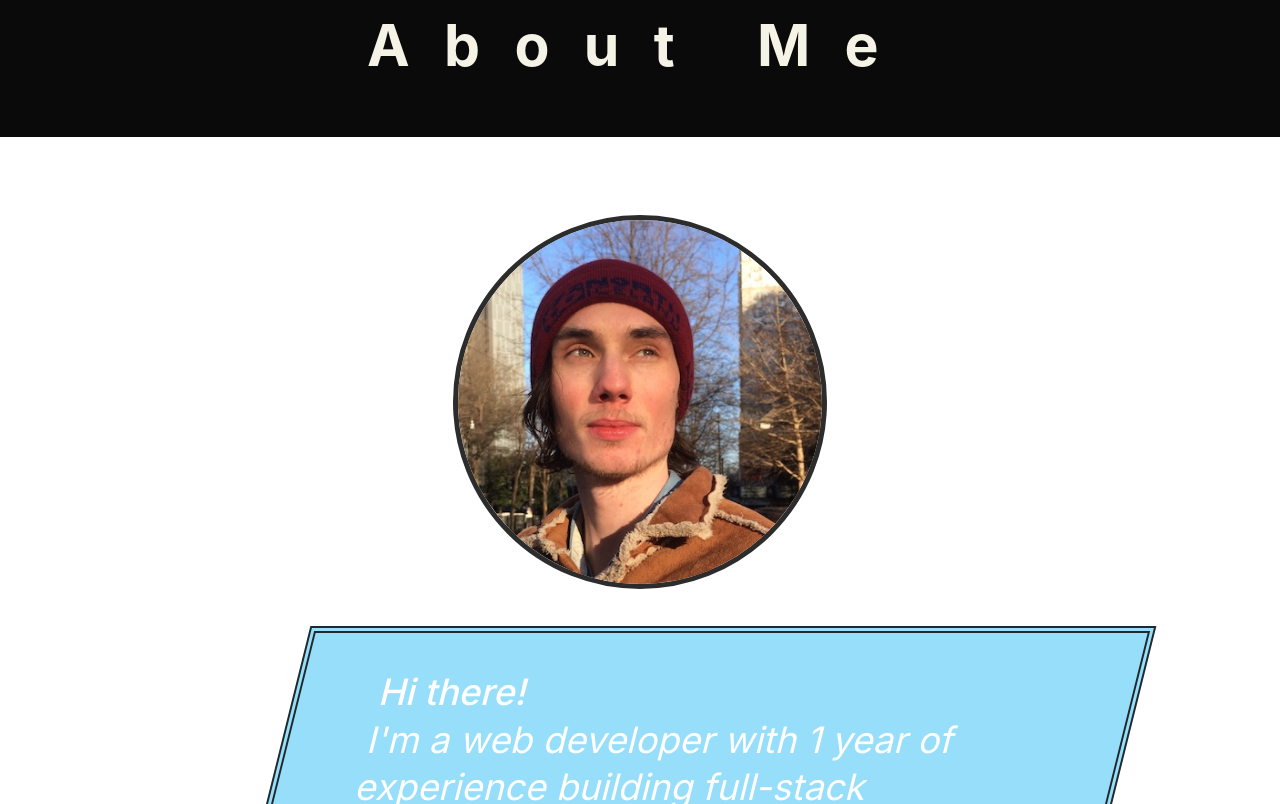
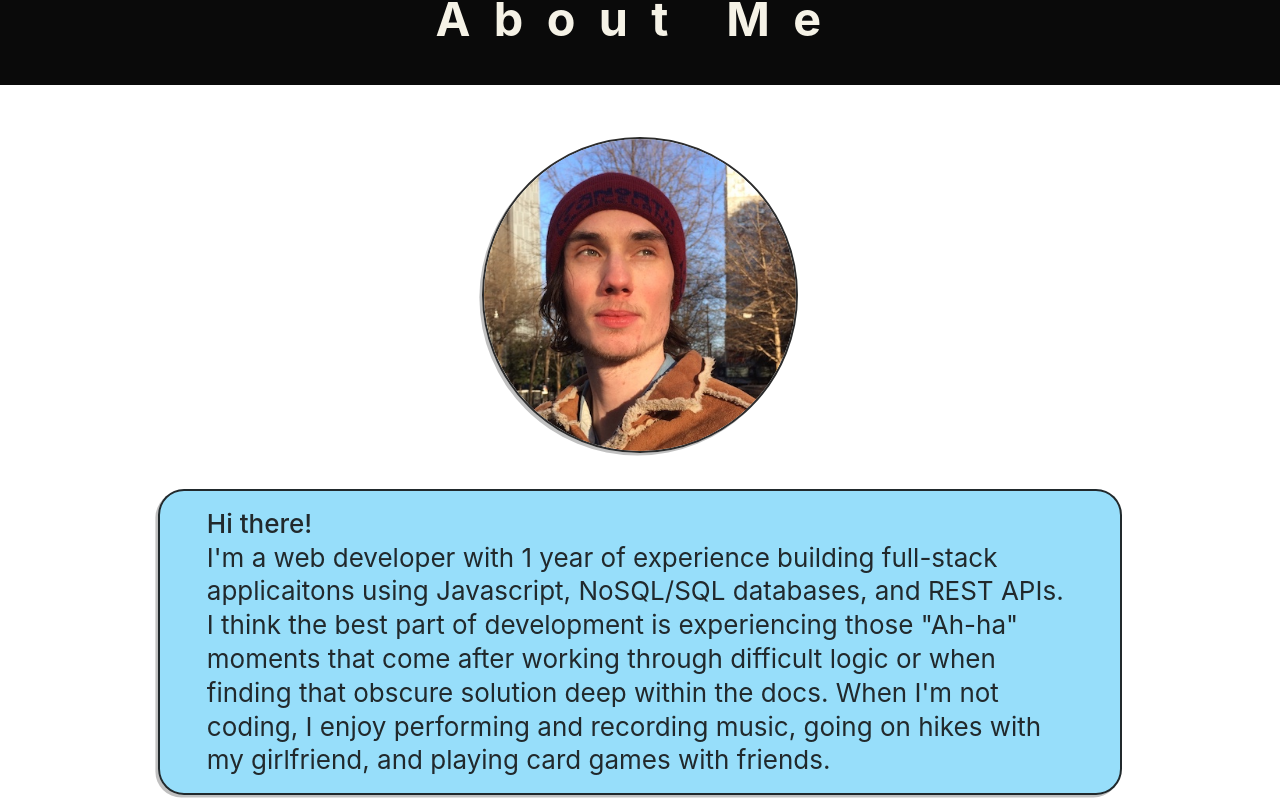
Before and after one commit to 11hkella/Portfolio, a React (Create React App) app: page / in a window 1280 px wide. Shown: the part 856-1660 px from the top of the page. Built offline with nearby package versions, Linux system fonts and the light colour scheme.

Commit message:
adjusted styling on About Me page

```diff
--- a/src/components/AboutMe.css
+++ b/src/components/AboutMe.css
@@ -3,13 +3,13 @@
     color: #f5f2e6;
     background-color: #0a0a0a;
     margin: 0;
-    padding: 1em;
-    font-size: 2.2em;
-    letter-spacing: .6em;
+    padding: .8em;
+    font-size: 1.8em;
+    letter-spacing: .5em;
 }
 .about-me-container {
-    width: 100vw;
-    padding: 2em 0;
+    max-width: 100vw;
+    padding: 1em 0;
     display: flex;
     justify-content: center;
     align-items: center;
@@ -17,28 +17,32 @@
 }
 .about-me-container .profile-pic{
     border-radius: 50%;
-    border: .2em solid #131313e3;
-    width: 14em;
+    border: .1em solid #131313e3;
+    width: 12em;
     margin: 1em 0 1.4em 0;
+    box-shadow: rgba(173, 173, 173, 0.767) -.1em .1em;
 }
 .about-me-container .animate-wrapper{
     display: flex;
     justify-content: center;
 }
 .about-me-container .wrapper{
-    width: 65%;
-    transform: skew(-14deg);
+    width: 75%;
     background-color: #61cdf7a8;
-    border: .3em double #131313e3;
     margin: 0;
+    border-radius: 1em;
+    border: .1em solid #131313e3;
+    box-shadow: rgba(173, 173, 173, 0.767) -.1em .1em;
+
 }
 .about-me-container .about span{
     font-weight: 500;
 }
-.about-me-container .about{
-    margin: 1em 2.2em;
+.about-me-container p.about{
+    margin: .6em 1.8em;
     font-weight: 400;
-    font-size: 1.4em;
+    font-size: 1em;
     text-align: left;
     line-height: 1.3em;
+    color: #131313e3;
 }
```
